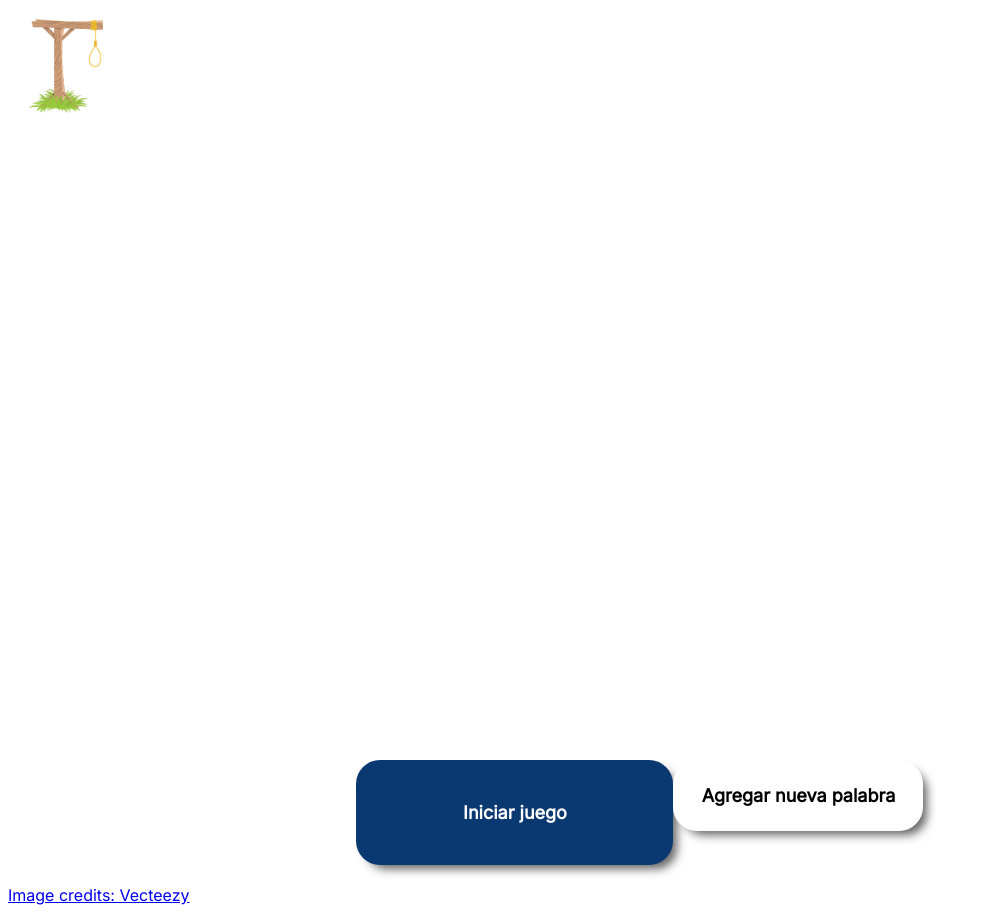
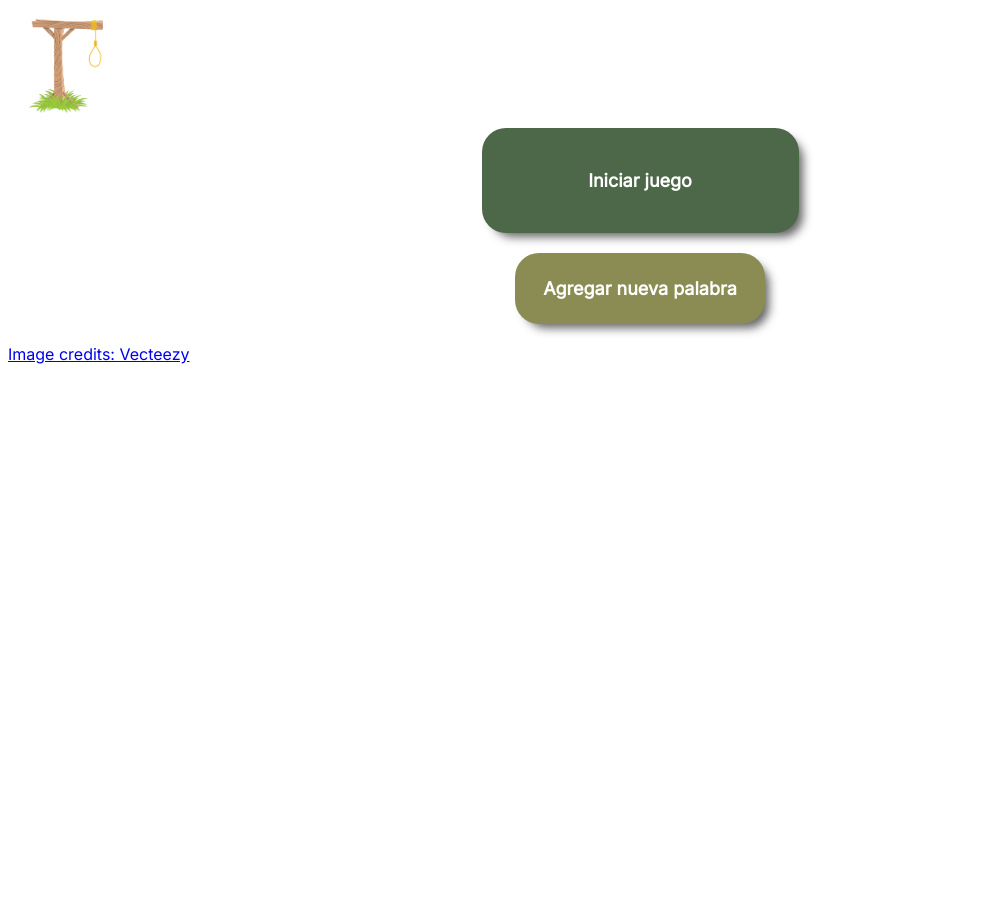
Before and after one commit to Ireneripo/OracleNextEducation_Challenge_2_Ahorcado, a plain HTML site: page index.html in a window 1280 px wide. Shown: the whole page, without its empty margins (0-988 px from the left). After the commit the page ends 800 px from the top, so only its background shows below. Drawn offline with Linux system fonts and the light colour scheme.

Commit message:
modified styling

```diff
--- a/css/style.css
+++ b/css/style.css
@@ -12,10 +12,9 @@ body {
 .main-buttons {
   width: 100%;
   margin: auto;
-  margin-top: 50%;
   display: flex;
-  flex-wrap: wrap;
-  justify-content: center;
+  flex-direction: column;
+  align-items: center;
 }
 
 .my-button {
@@ -35,16 +34,17 @@ body {
   top: 281px;
   padding: 24px;
   margin-bottom: 20px;
-  background-color: #0a3871;
+  background-color: #4d6749;
   border: none;
   color: #ffffff;
 }
 
 .new-word {
   width: 250px;
-  background-color: #ffffff;
+  background-color: #8a8c54;
   padding: 25px;
   margin-bottom: 20px;
+  color: #ffffff;
 }
 
 .save,
@@ -54,23 +54,24 @@ body {
   width: 317px;
   padding: 25px;
   margin-bottom: 20px;
+  color: #ffffff;
 }
 
 .save,
 .new-game {
-  background-color: #0a3871;
+  background-color: #4d6749;
   color: #ffffff;
 }
 
 .cancel,
 .give-up {
-  background-color: #ffffff;
+  background-color: #8a8c54;
 }
 
 .input-area {
   margin: auto;
   border: none;
-
+  background-color: #8a8c54;
   outline: 0;
 }
 
@@ -78,9 +79,6 @@ body {
 /* Tablet */
 
 @media screen and (min-width: 768px) {
-  .main-buttons {
-    width: 60%;
-  }
   .main-buttons-game,
   .main-buttons-word {
     display: flex;
@@ -91,3 +89,8 @@ body {
     width: 45%;
   }
 }
+
+@media screen and (min-width: 768px) {
+  /* .main-buttons {
+  } */
+}
```
Also changed, not shown: html/game.html (+1 -1 lines), html/new-word.html (+1 -1 lines).
